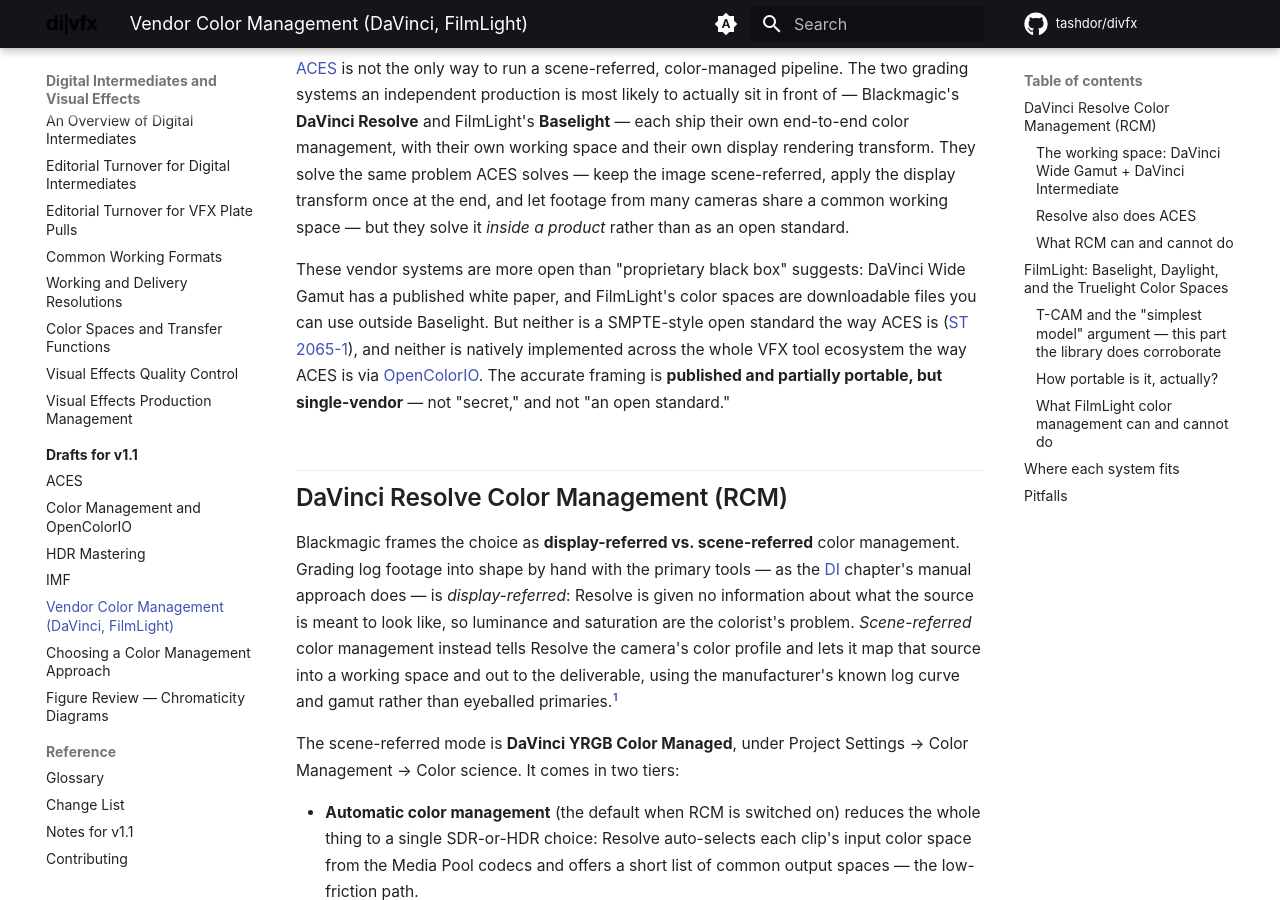
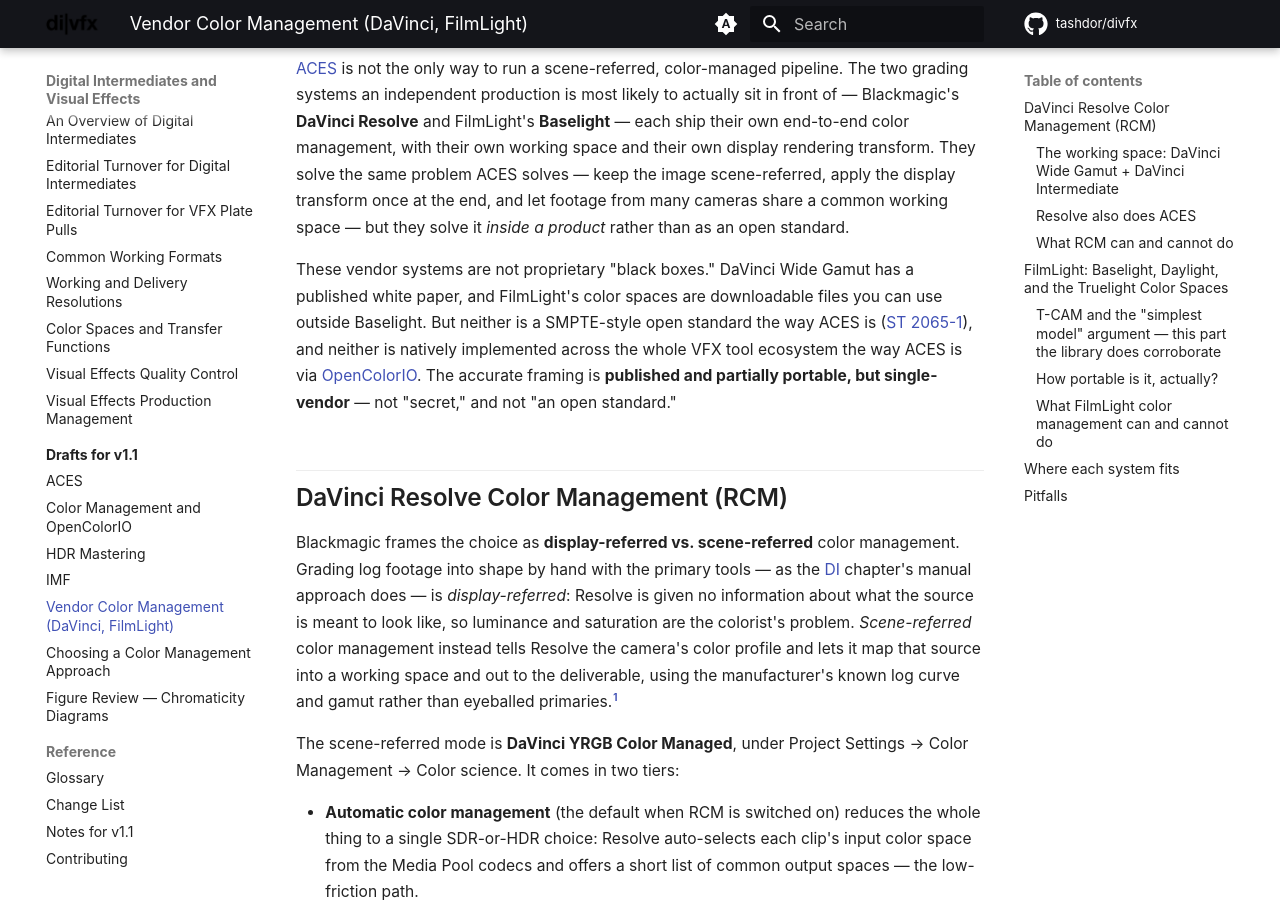
Before and after one commit to tashdor/divfx, an MkDocs documentation site: the page built from docs/drafts/vendor-color-management.md, in a window 1280 px wide and 900 px high, scrolled down 308 px. Built offline with MkDocs 1.6.1 and Material for MkDocs 9.7.7, drawn with Linux system fonts in a browser that asks for light colours; comment, search, counter and statistics services are not loaded; the version menu is left out.

Commit message:
Vendor CM: reword "not proprietary black boxes"
Co-Authored-By: Claude Opus 4.8 <noreply@anthropic.com>

```diff
--- a/docs/drafts/vendor-color-management.md
+++ b/docs/drafts/vendor-color-management.md
@@ -16,7 +16,7 @@ solve the same problem ACES solves — keep the image scene-referred, apply the
 once at the end, and let footage from many cameras share a common working space — but they solve
 it *inside a product* rather than as an open standard.
 
-These vendor systems are more open than "proprietary black box" suggests: DaVinci Wide
+These vendor systems are not proprietary "black boxes." DaVinci Wide
 Gamut has a published white paper, and FilmLight's color spaces are downloadable files you can use
 outside Baselight. But neither is a SMPTE-style open standard the way ACES is
 ([ST 2065-1](aces.md#what-aces-actually-is)), and neither is natively implemented across the whole
```
